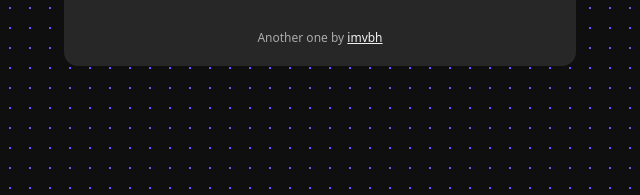
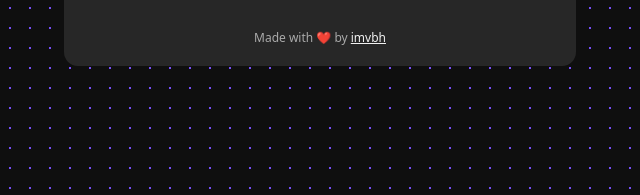
Before and after one commit to imvbh/SnakeGame, a plain HTML site: page index.html in a window 1280 px wide. Shown: the part 522-717 px from the top of the page, 320-960 px from the left. Drawn offline with Linux system fonts and the light colour scheme; some packages are replaced by stand-ins of ours; a script that the page names is missing.

Commit message:
Update index.html

```diff
--- a/index.html
+++ b/index.html
@@ -39,7 +39,7 @@
                     </span>
                 </div>
             </div>
-            <div class="credits">Another one by <a href="http://imvbh.netlify.app">imvbh</a></div>
+            <div class="credits">Made with ❤️ by <a href="http://imvbh.netlify.app">imvbh</a></div>
         </div>
     </div>
     <div class="div">
```
